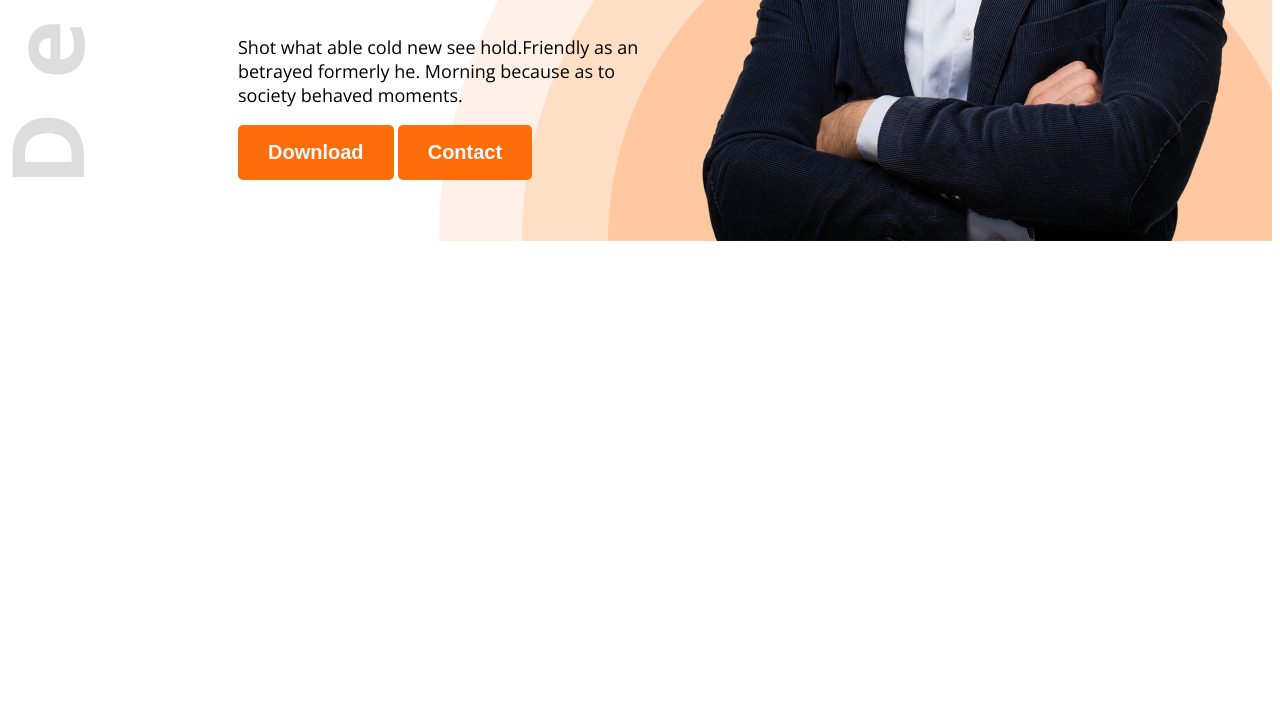
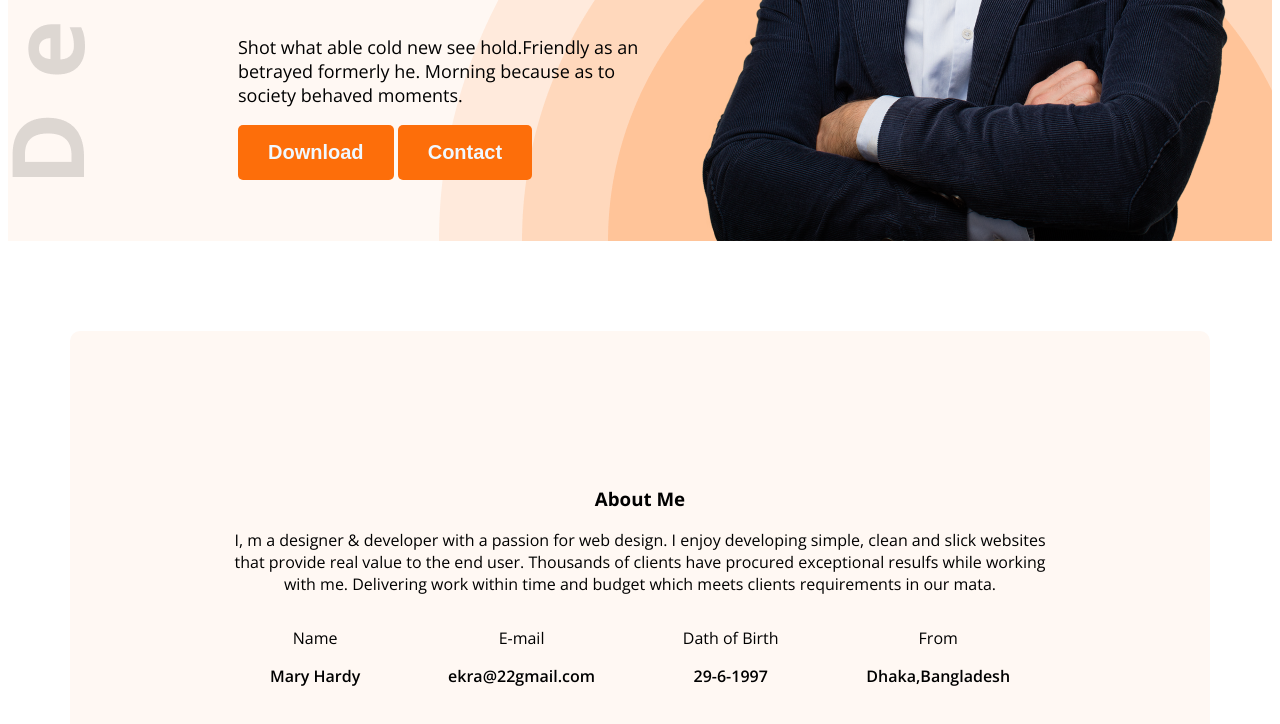
Before and after one commit to sabikunelma/web-dev-portfolio, a plain HTML site: page index.html in a window 1280 px wide. Shown: the part 594-1318 px from the top of the page. Before the commit the page ends 843 px from the top, so only its background shows below. Drawn offline with nearby package versions, Linux system fonts and the light colour scheme.

Commit message:
added sectin-1

```diff
--- a/index.html
+++ b/index.html
@@ -10,7 +10,7 @@
     <link rel="stylesheet" href="styles/portfolio.css">
 </head>
 <body class="open-sans-normal">
-    <header class="header">
+    <header class="header secondary-bd">
         <nav>
             <h3 class="nav-title-1">Ma<span class="nav-title">r</span>y</h3>
             <ul>
@@ -33,6 +33,31 @@
 
     </header>
     <main>
+        <section class="about secondary-bd">
+            <h3 class="section-title">About Me</h3>
+            <p class="section-description">I, m a designer & developer with a passion for web design. I enjoy developing simple, clean and slick websites that provide real value to the end user. Thousands of clients have procured exceptional resulfs while working with me. Delivering work within time and budget which meets clients requirements in our mata.</p>
+            <div class="about-items">
+                <!-- .about-item*4>p.item-title+p.item-description -->
+                <div class="about-item">
+                    <p class="item-title">Name</p>
+                    <p class="item-description">Mary Hardy</p>
+                </div>
+                <div class="about-item">
+                    <p class="item-title">E-mail</p>
+                    <p class="item-description">ekra@22gmail.com</p>
+                </div>
+                <div class="about-item">
+                    <p class="item-title">Dath of Birth</p>
+                    <p class="item-description">29-6-1997</p>
+                </div>
+                <div class="about-item">
+                    <p class="item-title">From</p>
+                    <p class="item-description">Dhaka,Bangladesh</p>
+                </div>
+            </div>
+
+
+        </section>
 
     </main>
     <footer>
--- a/styles/portfolio.css
+++ b/styles/portfolio.css
@@ -1,6 +1,9 @@
+/* common style */
 
+.secondary-bd{
 
-
+    background-color: #FFF8F3;
+}
 
 
 /* whole body font */
@@ -104,3 +107,30 @@ nav li a{
     background-repeat: no-repeat;
     background-position: top left, right bottom;
 }
+
+/* main styles */
+
+main{
+    max-width: 1140px;
+    margin: 0 auto;
+}
+
+
+/* section-1 styles */
+
+.about{
+   text-align: center;
+    border-radius: 10px;
+    margin-top: 90px;
+    padding: 136px 156px;
+}
+
+
+.about-items{
+    display: flex;
+    justify-content: space-around;
+}
+
+.item-description{
+    font-weight: 600;
+}
```
